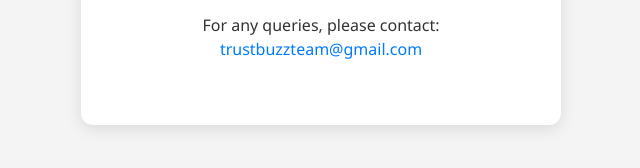
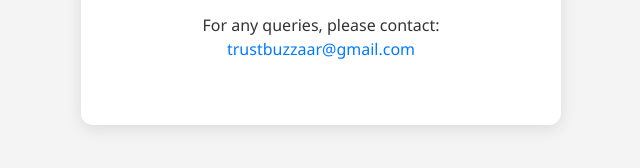
Before and after one commit to sam33r0/stopped_operation, a plain HTML site: page index.html in a window 1280 px wide. Shown: the part 478-646 px from the top of the page, 319-959 px from the left. Drawn offline with Linux system fonts and the light colour scheme.

Commit message:
Update index.html

```diff
--- a/index.html
+++ b/index.html
@@ -12,7 +12,7 @@
     <h1>Thank You for Your Support!</h1>
     <p>We have officially stopped operations at <strong>TrustBUZZaar</strong>.</p>
     <p>It’s been a great journey. We sincerely thank all our customers and supporters!</p>
-    <p class="contact-info">For any queries, please contact: <a href="mailto:trustbuzzteam@gmail.com">trustbuzzteam@gmail.com</a></p>
+    <p class="contact-info">For any queries, please contact: <a href="mailto:trustbuzzaar@gmail.com">trustbuzzaar@gmail.com</a></p>
   </div>
 </body>
 </html>
```
